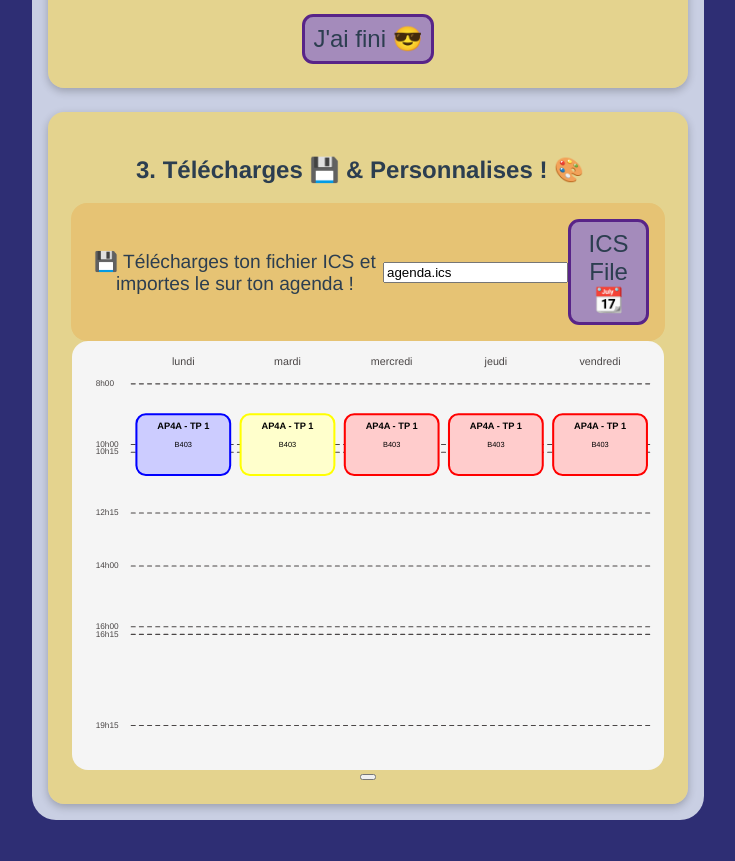
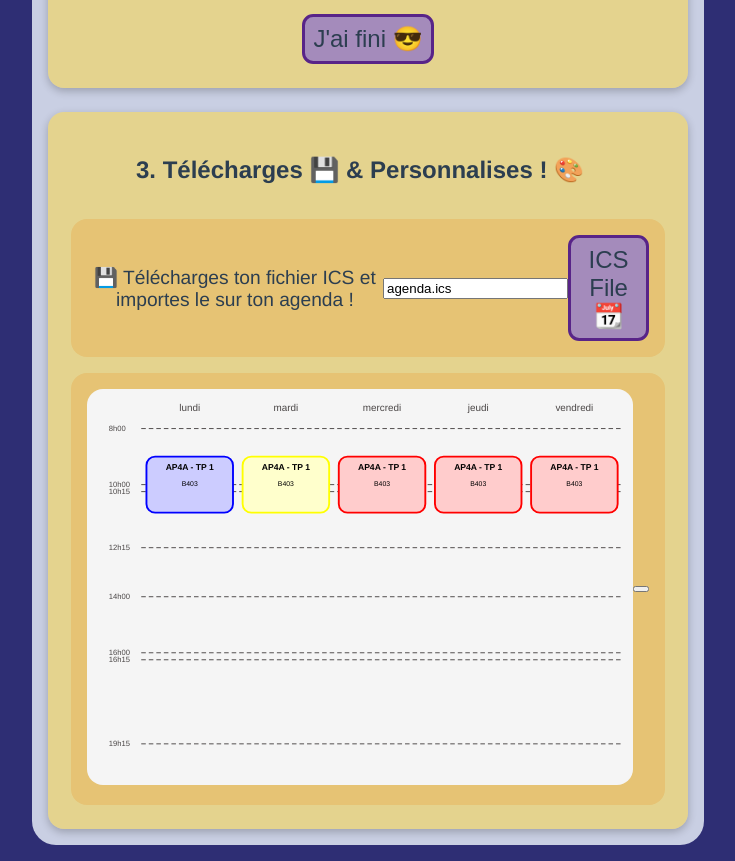
Before and after one commit to lsacienne/calendar-maker, a Vue app: page / in a window 1280 px wide. Shown: the part 675-1536 px from the top of the page, without its empty margins (272-1007 px from the left). Before the commit the page ends 1511 px from the top, so only its background shows below. Built offline with nearby package versions, Linux system fonts and the light colour scheme; what @meforma/vue-toaster would draw is missing.

Commit message:
💄 Improve style

```diff
--- a/src/components/CustomSchedule.vue
+++ b/src/components/CustomSchedule.vue
@@ -8,14 +8,16 @@
         <button>ICS File 📆</button>
       </a>
     </div>
-    <SVGSchedule :nb-days="5"></SVGSchedule>
+    <div class="svg-schedule-container">
+      <SVGSchedule></SVGSchedule>
+    </div>
+
     <!-- CanvasSchedule></CanvasSchedule -->
   </article>
 </template>
 
 <script lang="ts">
 import { defineComponent, PropType } from "vue";
-import CanvasSchedule from "./custom_schedule_components/CanvasSchedule.vue";
 import SVGSchedule from "./custom_schedule_components/SVGSchedule.vue";
 import { icsEvent } from "@/models/types";
 import { createEvents } from "ics";
@@ -90,6 +92,7 @@ article {
   background-color: rgba(255, 216, 59, 0.5);
   padding: 1.5rem;
   box-shadow: rgba(0, 0, 0, 0.24) 0px 3px 8px;
+  row-gap: 1rem;
   border-radius: 1rem;
 }
 
@@ -102,7 +105,8 @@ h1 {
   align-self: flex-start;
 }
 
-.ics-container {
+.ics-container,
+.svg-schedule-container {
   width: 95%;
   padding: 1rem;
   display: inline-flex;
```
